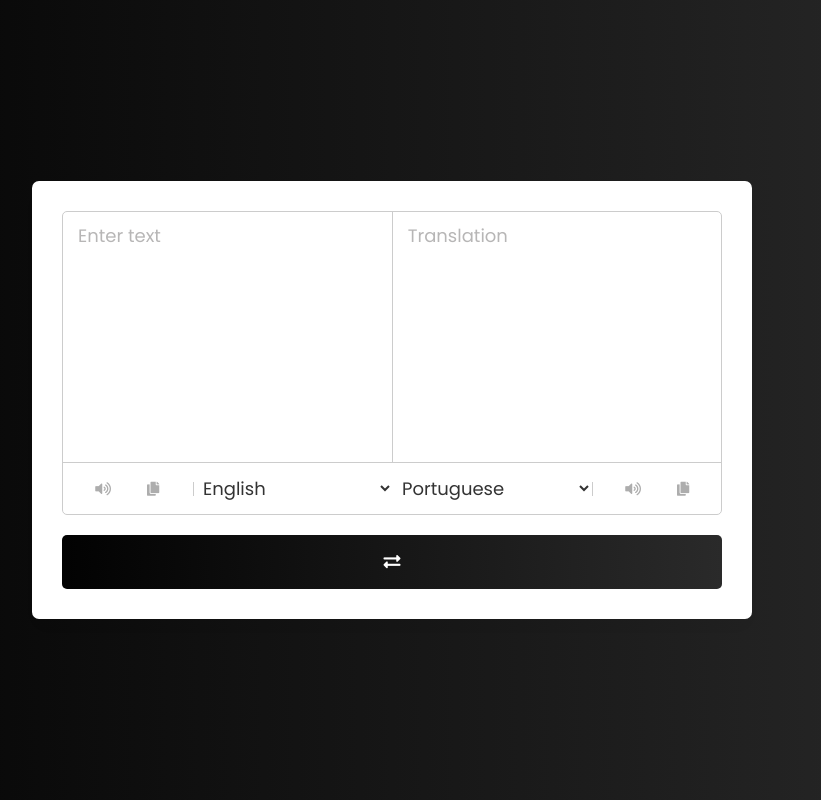
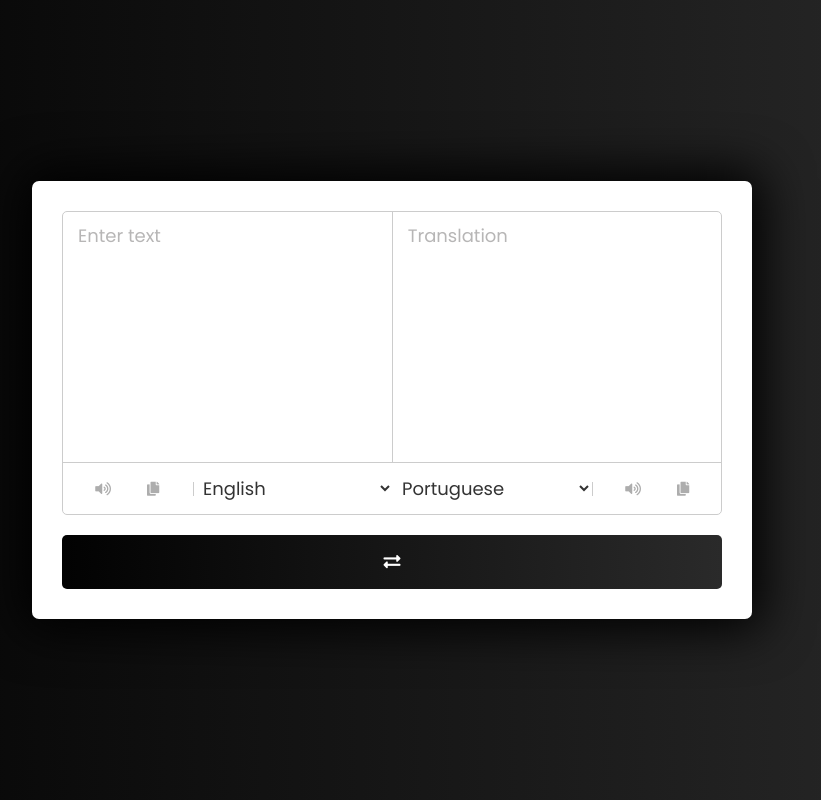
Before and after one commit to rochasdemarte/Tradutor, a plain HTML site: page index.html in a window 1280 px wide. Shown: the whole page, without its empty margins (248-1069 px from the left). Drawn offline with Linux system fonts and the light colour scheme.

Commit message:
a lot of stuff

```diff
--- a/index.html
+++ b/index.html
@@ -3,6 +3,7 @@
   <head>
     <meta charset="utf-8">
     <title>Free Language Translator</title>
+    <link rel="icon" href="https://definicao.net/wp-content/uploads/2019/06/poliglota-1.jpg">
     <link rel="stylesheet" href="style.css">
     <meta name="viewport" content="width=device-width, initial-scale=1.0">
     <link rel="stylesheet" href="https://cdnjs.cloudflare.com/ajax/libs/font-awesome/5.15.3/css/all.min.css"/>
--- a/style.css
+++ b/style.css
@@ -23,7 +23,7 @@ body{
   padding: 30px;
   background: #fff;
   border-radius: 7px;
-  box-shadow: 0 10px 20px rgba(0,0,0,0.01);
+  box-shadow: 0 0 50px 10px rgba(0,0,0,1);
 }
 .wrapper{
   border-radius: 5px;
```
